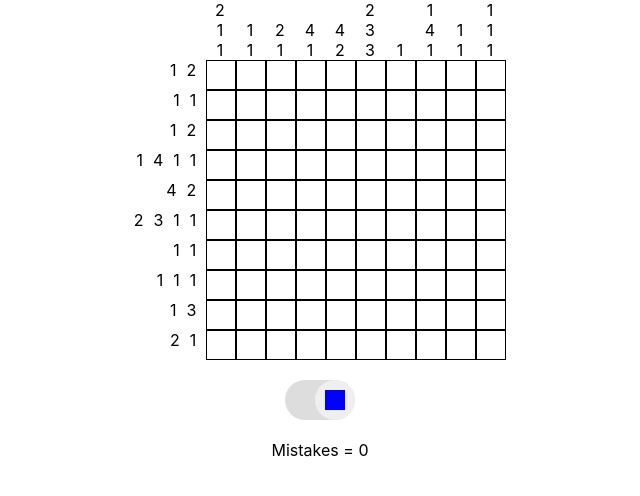
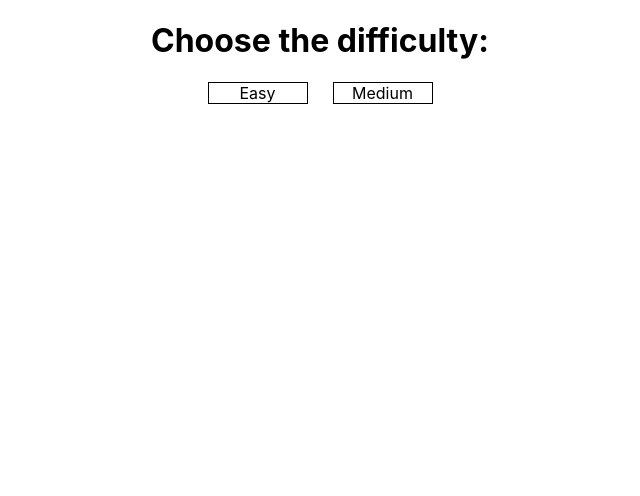
Before and after one commit to MaxLongBao/nonogram, a React (Create React App) app: page / in a window 1280 px wide. Shown: the top 496 px of the page, without its empty margins (320-960 px from the left). Built offline with nearby package versions, Linux system fonts and the light colour scheme.

Commit message:
first screen done

```diff
--- a/src/App.js
+++ b/src/App.js
@@ -1,7 +1,9 @@
 import React, { useState, useEffect } from 'react';
+import FirstScreen from './components/FirstScreen';
 import Grid from './components/Grid';
 import Switch from './components/Switch';
 import './App.css';
+import EndGame from './components/EndGame';
 
 function App() {
 
@@ -28,8 +30,8 @@ function App() {
         let number = 0;
         for (let j = 0; j < length; j++) {
           if (array[i][j] === 'o') {
-            number++
-            if (j === (9)) {
+            number++;
+            if (j === (length - 1)) {
               rowsArrayGroup.push(number)
               number = 0
             }
@@ -56,7 +58,7 @@ function App() {
         for (let j = 0; j < length; j++) {
           if (array[j][i] === 'o') {
             number++
-            if (j === (9)) {
+            if (j === (length - 1)) {
               columnsArrayGroup.push(number)
               number = 0
             }
@@ -76,18 +78,27 @@ function App() {
 
   const [matrix, setMatrix] = useState(null);
   const [filled, setFilled] = useState(true);
-  const [mistakes, setMistakes] = useState(0);
+  const [mistakes, setMistakes] = useState(3);
   const [rows, setRows] = useState(null);
   const [columns, setColumns] = useState(null);
+  const [difficulty, setDifficulty] = useState(null);
+  const [start, setStart] = useState(false);
 
   useEffect(() => {
-    setMatrix(generateMatrix(10))
-  }, [])
+    setMatrix(generateMatrix(difficulty))
+  }, [difficulty])
 
   useEffect(() => {
-      setRows(findRows(matrix, 10))
-      setColumns(findColumns(matrix, 10))
+      setRows(findRows(matrix, difficulty))
+      setColumns(findColumns(matrix, difficulty))
   }, [matrix])
+
+  useEffect(() => {
+    console.log(mistakes)
+    if (mistakes < 1) {
+      callEndGame('lose');
+    }
+}, [mistakes])
 
   const handleSwitch = () => {
     if (filled === true) {
@@ -97,17 +108,45 @@ function App() {
     }
   }
 
+  const callEndGame = (outcome) => {
+    if (outcome === 'win') {
+      console.log('win')
+    } else {
+      console.log('lose')
+    }
+  }
+
   const handleMistakes = () => {
-    setMistakes(mistakes + 1);
+    setMistakes(mistakes - 1);
+  }
+
+  const handleDifficulty = (e) => {
+    switch (e.target.innerText) {
+      case 'Easy':
+        setDifficulty(5);
+        setStart(true)
+        break;
+
+      case 'Medium':
+        setDifficulty(10)
+        setStart(true)
+        break;
+
+      default:
+        break;
+    }
   }
 
   return (
     <div className="App">
-      { matrix && rows && columns
-      ? <Grid matrix={matrix} rows={rows} columns={columns} filled={filled} handleMistakes={handleMistakes} />
-      : null }
-      <Switch handleSwitch={handleSwitch} filled={filled} />
-      <div>Mistakes = {mistakes}</div>
+      { matrix && rows && columns && start
+        ? <div>
+            <Grid matrix={matrix} rows={rows} columns={columns} filled={filled} handleMistakes={handleMistakes} callEndGame={callEndGame} />
+            <Switch handleSwitch={handleSwitch} filled={filled} />
+            <div>Mistakes = {mistakes}</div>
+          </div>
+      : <FirstScreen handleDifficulty={handleDifficulty} />
+       }
     </div>
   );
 }
--- a/src/components/Cell/index.js
+++ b/src/components/Cell/index.js
@@ -6,6 +6,7 @@ const Cell = (props) => {
   const {
     value,
     filled,
+    lockCell,
     handleMistakes,
     handleMouseDown,
     handleMouseUp,
@@ -23,6 +24,7 @@ const Cell = (props) => {
             backgroundColor: 'blue',
           })
           setLocked(true)
+          lockCell()
         } else {
           handleMouseUp();
           handleMistakes();
@@ -60,7 +62,7 @@ const Cell = (props) => {
       onMouseEnter={handleEnter}
       style={cellStyle}
     >
-      {/* {value} */}
+      {value}
     </div>
   );
 };
--- /dev/null
+++ b/src/components/EndGame/index.js
@@ -0,0 +1,11 @@
+import React from 'react';
+
+const EndGame = () => {
+  return (
+    <div>
+
+    </div>
+  );
+};
+
+export default EndGame;
--- /dev/null
+++ b/src/components/FirstScreen/index.js
@@ -0,0 +1,22 @@
+import React from 'react';
+
+import './style.css';
+
+const FirstScreen = (props) => {
+
+  const { handleDifficulty } = props;
+
+  return (
+    <div className='difficulty-container' onClick={(e) => handleDifficulty(e)}>
+      <div>
+        <h1>Choose the difficulty:</h1>
+      </div>
+      <div className='difficulty-select'>
+        <div className='difficulty'>Easy</div>
+        <div className='difficulty'>Medium</div>
+      </div>
+    </div>
+  )
+}
+
+export default FirstScreen;
--- /dev/null
+++ b/src/components/FirstScreen/style.css
@@ -0,0 +1,11 @@
+.difficulty-select {
+  width: 250px;
+  display: flex;
+  margin: 0 auto;
+}
+
+.difficulty {
+  width: 100px;
+  border: 1px solid black;
+  margin: 0 auto;
+}
--- a/src/components/Grid/index.js
+++ b/src/components/Grid/index.js
@@ -1,4 +1,4 @@
-import React, { useState } from 'react';
+import React, { useState, useEffect } from 'react';
 import Cell from '../Cell';
 import './styled.css';
 
@@ -9,10 +9,34 @@ const Grid = (props) => {
     rows,
     columns,
     filled,
-    handleMistakes
+    handleMistakes,
+    callEndGame
   } = props;
 
   const [clicked, setClicked] = useState(false);
+  const [lockedCell, setLockedCell] = useState(0);
+  const [blueSquares, setBlueSquares] = useState(null);
+
+  const blueSquaresCount = () => {
+    let counter = 0;
+    rows.forEach((array) => {
+      array.forEach((item) => {
+        counter += item;
+      })
+    })
+    setBlueSquares(counter)
+  }
+
+  useEffect(() => {
+    blueSquaresCount()
+  }, [rows]);
+
+  useEffect(() => {
+    console.log(lockedCell)
+    if (lockedCell === blueSquares) {
+      callEndGame('win');
+    }
+  }, [lockedCell])
 
   const handleMouseDown = () => {
     setClicked(true);
@@ -22,6 +46,12 @@ const Grid = (props) => {
     setClicked(false);
   }
 
+
+
+  const lockCell = () => {
+    setLockedCell(lockedCell + 1);
+  }
+
   const grid = matrix.map((row) => {
     let content = row.map((value) => {
       return (
@@ -29,6 +59,7 @@ const Grid = (props) => {
         <Cell
           value={value}
           filled={filled}
+          lockCell={lockCell}
           handleMistakes={handleMistakes}
           handleMouseDown={handleMouseDown}
           handleMouseUp={handleMouseUp}
@@ -40,7 +71,7 @@ const Grid = (props) => {
       <div className='row'>{content}</div>
     )
   })
-console.log(clicked)
+
   const rowsData = rows.map((value) => {
     let singleValue = value.map((v) => {
       return (
```
Also changed, not shown: src/components/EndGame/style.css (added).
